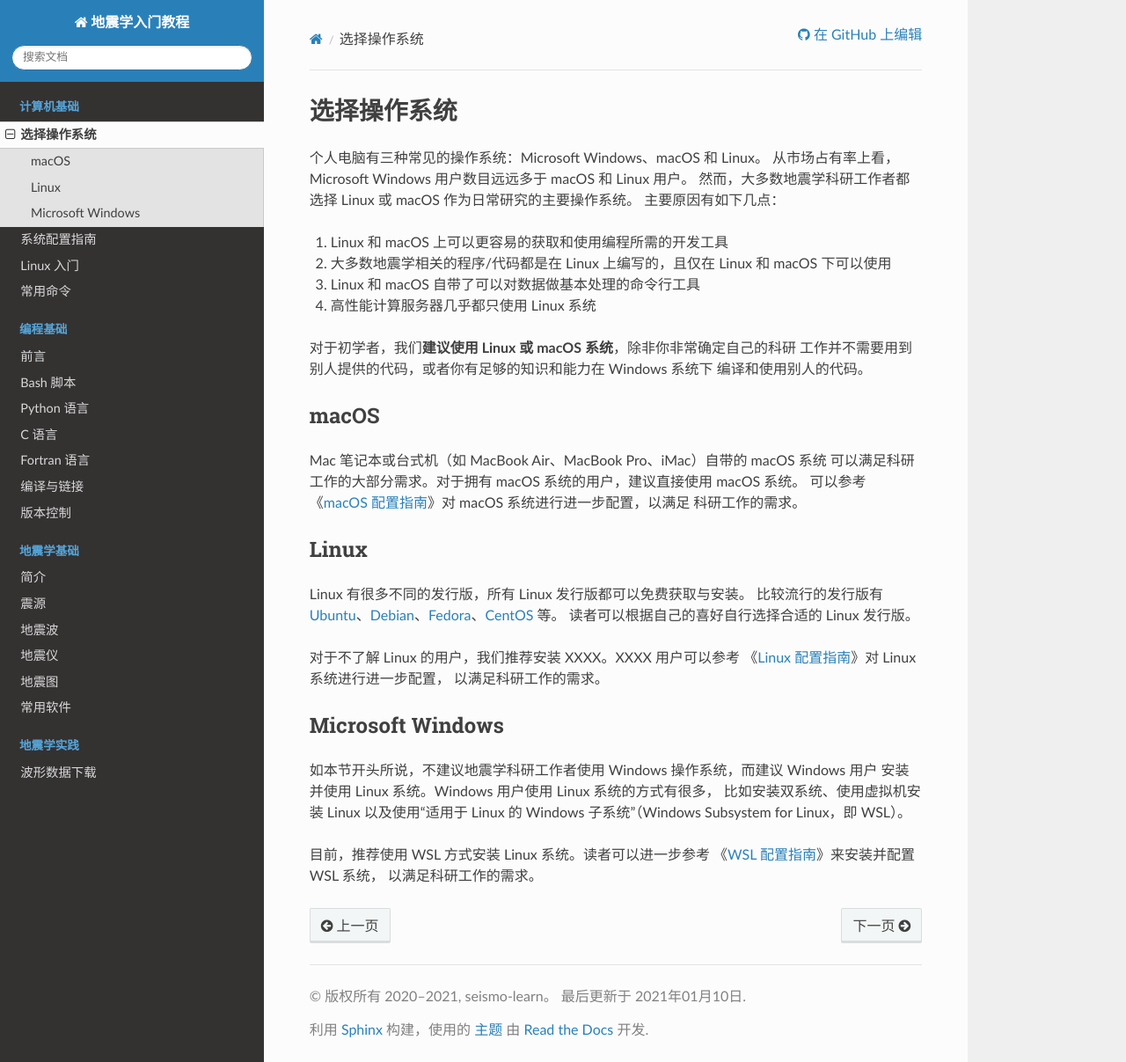
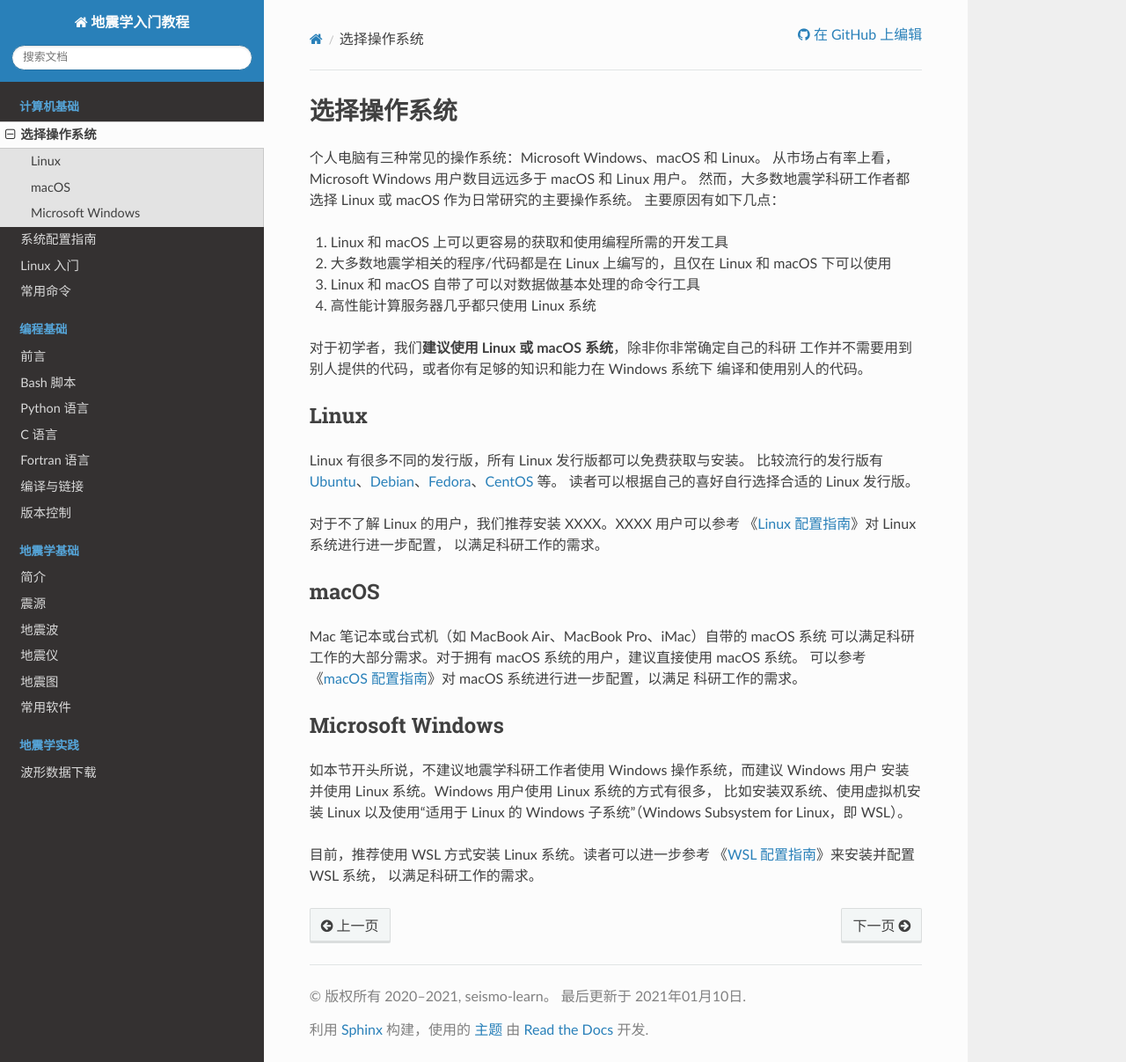
Before and after one commit to seismo-learn/seismology101, a Sphinx documentation site: the page built from source/computer/operating-system.rst, in a window 1280 px wide and 1207 px high. Shown: the whole window at 88% size. Built offline with Sphinx 7.4.7 and the Read the Docs theme 2.0.0, drawn with Linux system fonts in a browser that asks for light colours.

```diff
--- a/source/computer/setup.rst
+++ b/source/computer/setup.rst
@@ -6,6 +6,6 @@
 .. toctree::
    :maxdepth: 3
 
+   linux-setup
    macos-setup
-   linux-setup
    wsl-setup
```
Also changed, not shown: source/computer/operating-system.rst (+8 -8 lines).
